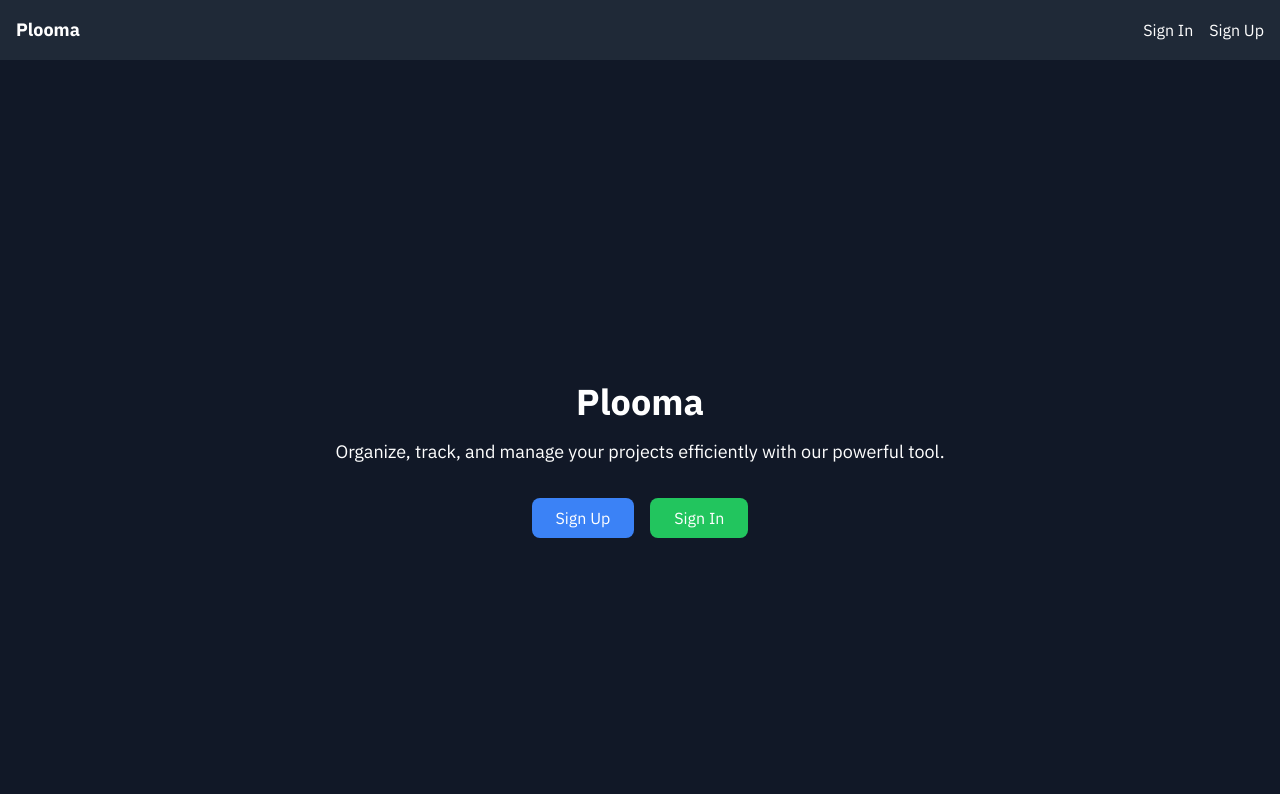
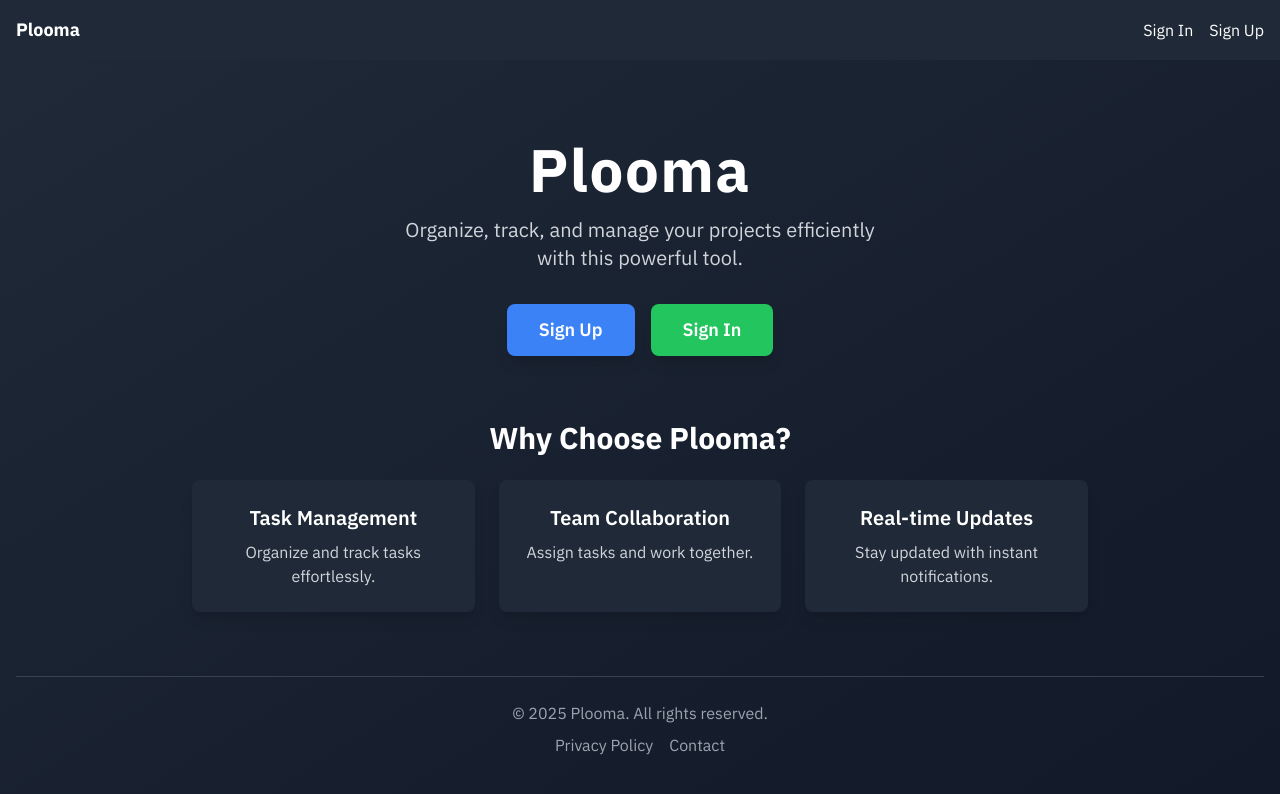
Before and after one commit to zaybei/Management-Tool, a Next.js app: page / in a window 1280 px wide. Shown: the top 794 px of the page. Built offline with nearby package versions, Linux system fonts and the light colour scheme.

Commit message:
latest changes

```diff
--- a/src/app/dashboard/admin/page.tsx
+++ b/src/app/dashboard/admin/page.tsx
@@ -16,6 +16,7 @@ export default function AdminDashboard() {
   const [logoutLoading, setLogoutLoading] = useState(false);
   const [error, setError] = useState<string | null>(null);
   const [projectCount, setProjectCount] = useState<number | null>(null);
+  const [memberCount, setMemberCount] = useState<number | null>(null);
   const router = useRouter();
 
   useEffect(() => {
@@ -23,10 +24,12 @@ export default function AdminDashboard() {
       try {
         setLoading(true);
 
-        const [{ data: authData, error: authError }, { count, error: projectError }] = await Promise.all([
-          supabase.auth.getUser(),
-          supabase.from('projects').select('*', { count: 'exact' }),
-        ]);
+        const [{ data: authData, error: authError }, { count: projectCount, error: projectError }, { count: memberCount, error: memberError }] =
+          await Promise.all([
+            supabase.auth.getUser(),
+            supabase.from('projects').select('*', { count: 'exact' }),
+            supabase.from('users').select('*', { count: 'exact' }),
+          ]);
 
         if (authError || !authData?.user) {
           router.push('/signin');
@@ -49,7 +52,10 @@ export default function AdminDashboard() {
         });
 
         if (projectError) console.warn('Project Fetch Error:', projectError);
-        setProjectCount(count ?? 0);
+        if (memberError) console.warn('Member Fetch Error:', memberError);
+
+        setProjectCount(projectCount ?? 0);
+        setMemberCount(memberCount ?? 0);
       } catch (err) {
         setError('Unexpected error occurred.');
         console.error('Error fetching data:', err);
@@ -90,6 +96,9 @@ export default function AdminDashboard() {
         {/* Project Count Card */}
         <DashboardCard href="/dashboard/projects" title="Projects" count={projectCount} />
 
+        {/* Members Count Card */}
+        <DashboardCard href="/dashboard/members" title="Members" count={memberCount} />
+
         {/* Create Project Button */}
         <Link href="/dashboard/create-project">
           <button className="w-full bg-blue-500 text-white py-3 rounded-lg text-lg font-semibold hover:bg-blue-600 transition-all duration-300">
--- /dev/null
+++ b/src/app/dashboard/members/page.tsx
@@ -0,0 +1,85 @@
+'use client';
+import { useState, useEffect } from 'react';
+import { supabase } from '../../../utils/supabaseClient';
+
+interface User {
+  id: string;
+  full_name?: string;
+  email: string;
+  role: 'admin' | 'member';
+}
+
+export default function MembersPage() {
+  const [users, setUsers] = useState<User[]>([]);
+  const [loading, setLoading] = useState(true);
+  const [activeTab, setActiveTab] = useState<'admin' | 'member'>('member');
+
+  useEffect(() => {
+    const fetchUsers = async () => {
+      setLoading(true);
+      const { data, error } = await supabase.from('users').select('id, full_name, email, role');
+      if (error) console.error('Error fetching users:', error);
+      else setUsers(data || []);
+      setLoading(false);
+    };
+
+    fetchUsers();
+  }, []);
+
+  const handleDeleteUser = async (userId: string) => {
+    if (!confirm('Are you sure you want to delete this user?')) return;
+
+    const { error } = await supabase.from('users').delete().eq('id', userId);
+    if (error) {
+      console.error('Error deleting user:', error);
+    } else {
+      setUsers(users.filter((user) => user.id !== userId));
+    }
+  };
+
+  const filteredUsers = users.filter((user) => user.role === activeTab);
+
+  return (
+    <div className="min-h-screen bg-gray-900 text-white p-8">
+      <h1 className="text-4xl font-bold text-center mb-6">Members Management</h1>
+
+      {/* Tabs */}
+      <div className="flex justify-center space-x-4 mb-6">
+        {['member', 'admin'].map((role) => (
+          <button
+            key={role}
+            onClick={() => setActiveTab(role as 'admin' | 'member')}
+            className={`px-6 py-2 text-lg font-semibold rounded-lg transition-all duration-300 ${
+              activeTab === role ? 'bg-blue-500 text-white' : 'bg-gray-700 hover:bg-gray-600'
+            }`}
+          >
+            {role === 'admin' ? 'Admins' : 'Members'}
+          </button>
+        ))}
+      </div>
+
+      {loading ? (
+        <p className="text-center text-lg">Loading...</p>
+      ) : filteredUsers.length === 0 ? (
+        <p className="text-center text-lg">No users found.</p>
+      ) : (
+        <div className="grid grid-cols-1 sm:grid-cols-2 lg:grid-cols-3 gap-6">
+          {filteredUsers.map((user) => (
+            <div key={user.id} className="bg-gray-800 p-5 rounded-lg shadow-lg flex flex-col items-center">
+              <h3 className="text-xl font-semibold">{user.full_name || 'No Name'}</h3>
+              <p className="text-gray-400">{user.email}</p>
+              {activeTab === 'member' && (
+                <button
+                  onClick={() => handleDeleteUser(user.id)}
+                  className="mt-4 bg-red-500 text-white px-4 py-2 rounded-lg hover:bg-red-600 transition-all"
+                >
+                  Delete User
+                </button>
+              )}
+            </div>
+          ))}
+        </div>
+      )}
+    </div>
+  );
+}
--- a/src/app/page.tsx
+++ b/src/app/page.tsx
@@ -1,26 +1,53 @@
 export default function Home() {
   return (
-    <div className="min-h-screen flex flex-col items-center justify-center bg-gray-900 text-white">
-      <h1 className="text-4xl font-bold mb-4">
+    <div className="min-h-screen flex flex-col items-center justify-center bg-gradient-to-br from-gray-800 to-gray-900 text-white px-4">
+      {/* Hero Section */}
+      <h1 className="text-5xl md:text-6xl font-bold tracking-wide mb-4">
         Plooma
       </h1>
-      <p className="text-lg mb-8">
-        Organize, track, and manage your projects efficiently with our powerful tool.
+      <p className="text-lg md:text-xl text-gray-300 max-w-lg text-center leading-relaxed mb-8">
+        Organize, track, and manage your projects efficiently with this powerful tool.
       </p>
       <div className="flex space-x-4">
         <a
           href="/signup"
-          className="bg-blue-500 text-white px-6 py-2 rounded-lg hover:bg-blue-600 transition duration-300"
+          className="bg-blue-500 text-white px-8 py-3 text-lg font-semibold rounded-lg shadow-lg hover:bg-blue-600 hover:shadow-xl hover:scale-105 transition-transform"
         >
           Sign Up
         </a>
         <a
           href="/signin"
-          className="bg-green-500 text-white px-6 py-2 rounded-lg hover:bg-green-600 transition duration-300"
+          className="bg-green-500 text-white px-8 py-3 text-lg font-semibold rounded-lg shadow-lg hover:bg-green-600 hover:shadow-xl hover:scale-105 transition-transform"
         >
           Sign In
         </a>
       </div>
+
+      {/* Features Section */}
+      <div className="mt-16 max-w-4xl text-center">
+        <h2 className="text-3xl font-bold mb-6">Why Choose Plooma?</h2>
+        <div className="grid grid-cols-1 md:grid-cols-3 gap-6">
+          {[
+            { title: 'Task Management', description: 'Organize and track tasks effortlessly.' },
+            { title: 'Team Collaboration', description: 'Assign tasks and work together.' },
+            { title: 'Real-time Updates', description: 'Stay updated with instant notifications.' },
+          ].map((feature, index) => (
+            <div key={index} className="p-6 bg-gray-800 rounded-lg shadow-lg">
+              <h3 className="text-xl font-semibold">{feature.title}</h3>
+              <p className="text-gray-300 mt-2">{feature.description}</p>
+            </div>
+          ))}
+        </div>
+      </div>
+
+      {/* Footer */}
+      <footer className="mt-16 py-6 border-t border-gray-700 text-gray-400 w-full text-center">
+        <p>© {new Date().getFullYear()} Plooma. All rights reserved.</p>
+        <div className="mt-2 flex justify-center space-x-4">
+          <a href="#" className="hover:text-white">Privacy Policy</a>
+          <a href="#" className="hover:text-white">Contact</a>
+        </div>
+      </footer>
     </div>
   );
 }
--- a/src/app/signin/page.tsx
+++ b/src/app/signin/page.tsx
@@ -1,57 +1,60 @@
 'use client';
 import { useState, FormEvent } from 'react';
-import { supabase } from '../../utils/supabaseClient';
+import { supabase } from '@/utils/supabaseClient';
 import { useRouter } from 'next/navigation';
 
 export default function Signin() {
   const [email, setEmail] = useState('');
   const [password, setPassword] = useState('');
   const [error, setError] = useState<string | null>(null);
-  const [loading, setLoading] = useState(false); // Loading state
+  const [loading, setLoading] = useState(false);
 
   const router = useRouter();
 
   const handleSignin = async (e: FormEvent<HTMLFormElement>) => {
     e.preventDefault();
     setError(null);
-    setLoading(true); // Set loading to true
+    setLoading(true);
 
     try {
+      // 🔹 Attempt user sign-in
       const { data, error: signinError } = await supabase.auth.signInWithPassword({
         email,
         password,
       });
 
       if (signinError) {
-        throw signinError;
+        setError(signinError.message);
+        return;
       }
 
-      // Fetch the user's role from the users table
+      if (!data.user) {
+        setError('User authentication failed.');
+        return;
+      }
+
+      // 🔹 Fetch the user's role from the database
       const { data: userData, error: userError } = await supabase
         .from('users')
         .select('role')
-        .eq('id', data.user?.id)
+        .eq('id', data.user.id)
         .single();
 
-      if (userError) {
-        throw userError;
+      if (userError || !userData) {
+        setError('User role could not be determined.');
+        return;
       }
 
-      // Redirect based on role
+      // 🔹 Redirect based on role
       if (userData.role === 'admin') {
         router.push('/dashboard/admin');
       } else {
         router.push('/dashboard/member');
       }
     } catch (error) {
-      if (error instanceof Error) {
-        setError(error.message);
-      } else {
-        setError('An unexpected error occurred');
-      }
-    }
-    finally {
-      setLoading(false); // Reset loading state
+      setError(error instanceof Error ? error.message : 'An unexpected error occurred');
+    } finally {
+      setLoading(false);
     }
   };
 
@@ -87,12 +90,12 @@ export default function Signin() {
         </div>
         {error && <p className="text-red-500 text-sm mb-4">{error}</p>}
         <button
-            type="submit"
-            className={`w-full bg-green-500 text-white py-2 rounded-lg hover:bg-green-600 transition duration-300 ${loading ? 'opacity-50 cursor-not-allowed' : ''}`}
-            disabled={loading} // Disable button while loading
-          >
-            {loading ? 'Loading...' : 'Sign In'}
-          </button>
+          type="submit"
+          className={`w-full bg-green-500 text-white py-2 rounded-lg hover:bg-green-600 transition duration-300 ${loading ? 'opacity-50 cursor-not-allowed' : ''}`}
+          disabled={loading}
+        >
+          {loading ? 'Loading...' : 'Sign In'}
+        </button>
       </form>
     </div>
   );
```
